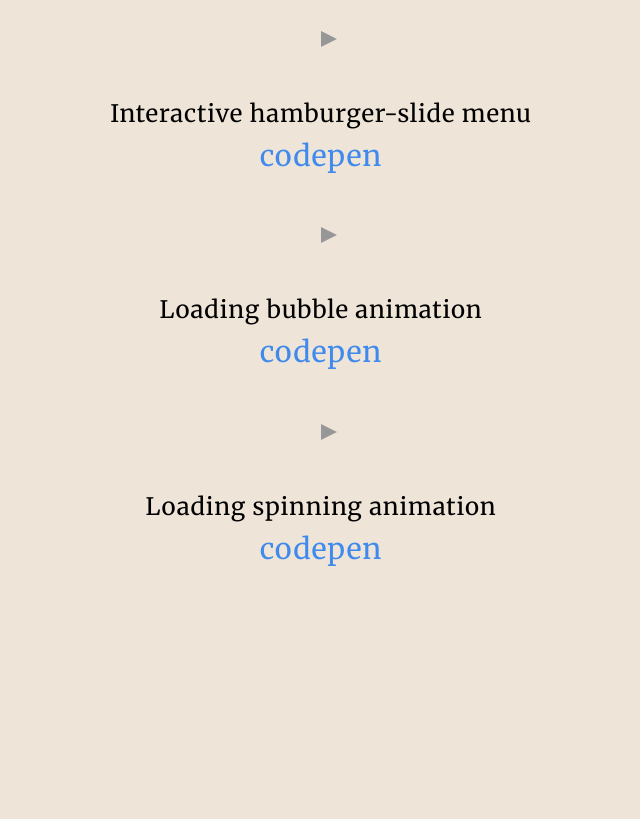
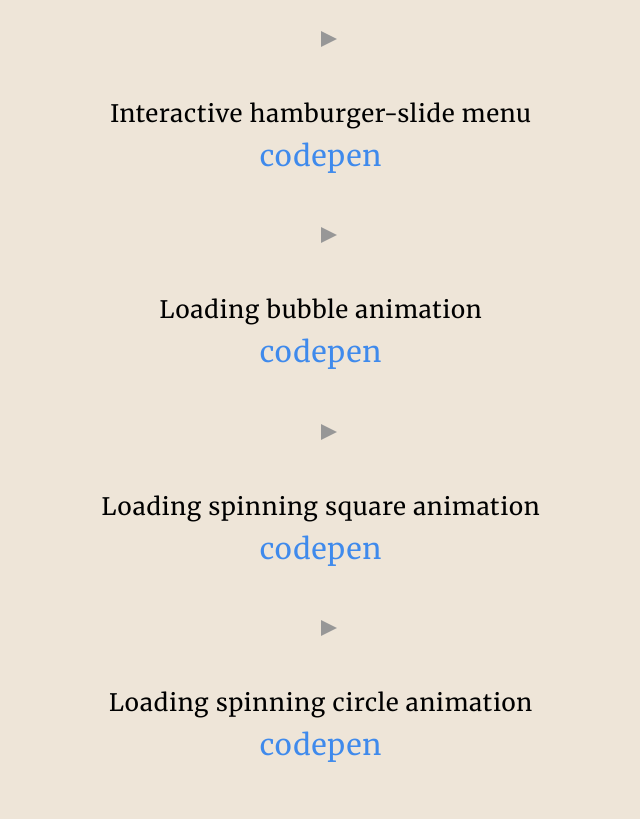
Before and after one commit to lukemesiti/lukemesiti.github.io, a website: page index.html in a window 1280 px wide. Shown: the part 2758-3577 px from the top of the page, without its empty margins (319-959 px from the left). Before the commit the page ends 3474 px from the top, so only its background shows below. Drawn offline with nearby package versions, Linux system fonts and the light colour scheme.

Commit message:
add spinning circle animation

```diff
--- a/index.html
+++ b/index.html
@@ -121,7 +121,14 @@
 	<div class="separator"><span class="separator-arrow"></span></div>
 	<div class="item">
 		<a target="_blank" href="http://codepen.io/lukemesiti/pen/ZQovaX">
-			<span>Loading spinning animation</span>
+			<span>Loading spinning square animation</span>
+			<span class="description">codepen</span>
+		</a>
+	</div>
+	<div class="separator"><span class="separator-arrow"></span></div>
+	<div class="item">
+		<a target="_blank" href="http://codepen.io/lukemesiti/pen/vLrxjP">
+			<span>Loading spinning circle animation</span>
 			<span class="description">codepen</span>
 		</a>
 	</div>
```
